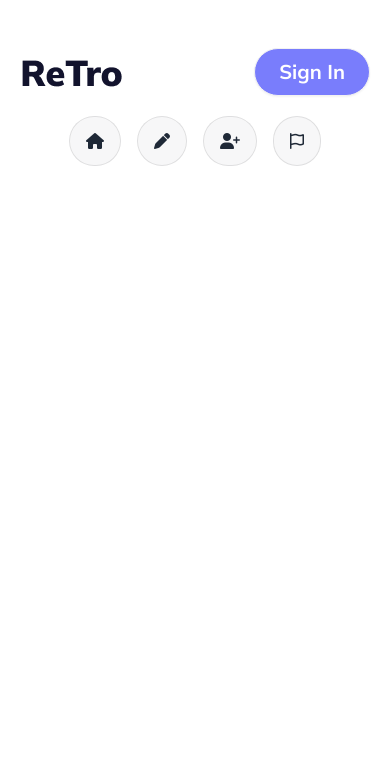
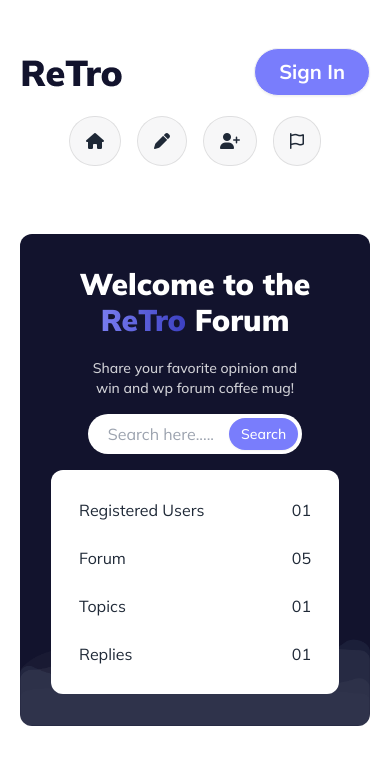
Before and after one commit to karnojitroy/retro-forum, a plain HTML site: page index.html in a window 390 px wide. Drawn offline with nearby package versions, Linux system fonts and the light colour scheme.

Commit message:
Banner section design finished with responsive

```diff
--- a/index.html
+++ b/index.html
@@ -28,9 +28,9 @@
 </head>
 
 <body>
-    <header class="mx-auto px-5 md:px-16 lg:px-24 container">
+    <header>
         <!-- navbar -->
-        <nav>
+        <nav class="mx-auto px-5 md:px-16 lg:px-24 md:container">
             <div class="flex md:flex-row flex-col justify-between items-center py-12">
                 <div class="flex justify-between items-center gap-10 w-full">
                     <img src="images/logo.png" alt="logo">
@@ -41,7 +41,8 @@
                         </button>
                     </div>
                 </div>
-                <div class="flex md:flex-row flex-col justify-between md:justify-end items-center gap-4 mt-5 md:mt-0 w-full">
+                <div
+                    class="flex md:flex-row flex-col justify-between md:justify-end items-center gap-4 mt-5 md:mt-0 w-full">
                     <ul class="flex justify-between items-center gap-4">
                         <li class="cursor-pointer tooltip" data-tip="Home">
                             <i
@@ -69,6 +70,65 @@
                 </div>
             </div>
         </nav>
+        <!-- Banner -->
+
+        <section class="mx-auto px-5 md:px-16 lg:px-24 container">
+            <div
+                class="flex lg:flex-row flex-col items-center bg-[#12132D] bg-[url('images/bgbanner.png')] bg-contain bg-no-repeat bg-bottom mt-5 p-8 md:p-12 lg:p-24 rounded-xl md:rounded-[38px] h-auto lg:min-h-[550px] font-mulish">
+
+                <div class="flex flex-col flex-1 justify-center">
+                    <div>
+                        <h1 class="font-black text-3xl text-center text-white md:text-4xl lg:text-left lg:text-6xl">
+                            Welcome to the
+                            <span class="bg-clip-text bg-gradient-to-r from-[#797df0] to-[#3539bc] text-transparent">
+                                ReTro
+                            </span>
+                            Forum
+                        </h1>
+                    </div>
+                    <div class="mx-auto lg:mx-0 mt-5 w-3/4 lg:max-w-[455px] text-center lg:text-left">
+                        <p class="font-medium text-[#FFFFFFCC] text-sm md:text-xl">
+                            Share your favorite opinion and win and wp forum coffee mug!
+                        </p>
+                    </div>
+                    <div
+                        class="relative flex justify-center items-center mx-auto lg:mx-0 mt-4 md:mt-8 w-3/4 lg:max-w-[400px]">
+                        <input type="text" class="p-5 rounded-[50px] w-full h-10 lg:h-14"
+                            placeholder="Search here.....">
+                        <button
+                            class="lg:block right-1 absolute hidden bg-[#797DFC] hover:bg-[#676bf7] border-none rounded-[50px] font-medium text-sm text-white md:text-xl btn">
+                            Search
+                        </button>
+                        <button
+                            class="block right-1 absolute lg:hidden bg-[#797DFC] hover:bg-[#676bf7] border-none rounded-[50px] font-medium text-sm text-white md:text-xl btn btn-sm">
+                            Search
+                        </button>
+                    </div>
+                </div>
+                <div class="flex-1 mt-4 lg:mt-0">
+                    <div class="flex justify-end">
+                        <div class="space-y-6 bg-white p-7 md:p-12 rounded-xl lg:rounded-[32px] w-72 md:w-96 max-h-72">
+                            <ul class="flex justify-between">
+                                <li>Registered Users</li>
+                                <li>01</li>
+                            </ul>
+                            <ul class="flex justify-between">
+                                <li>Forum</li>
+                                <li>05</li>
+                            </ul>
+                            <ul class="flex justify-between">
+                                <li>Topics</li>
+                                <li>01</li>
+                            </ul>
+                            <ul class="flex justify-between">
+                                <li>Replies</li>
+                                <li>01</li>
+                            </ul>
+                        </div>
+                    </div>
+                </div>
+            </div>
+        </section>
     </header>
     <main></main>
     <footer></footer>
```
